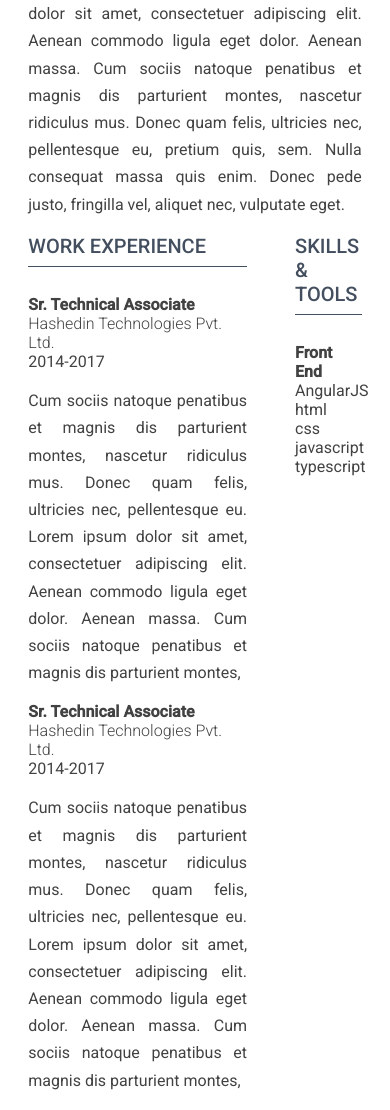
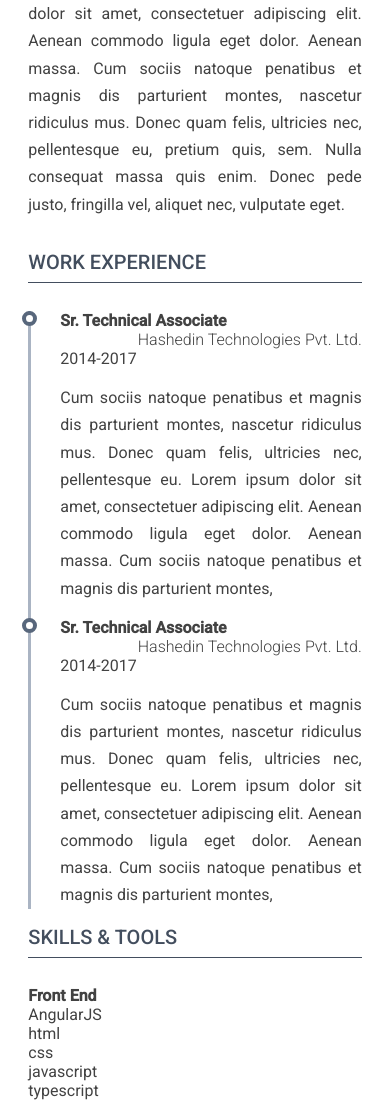
Before and after one commit to shivabayar/portfolio, a PHP site: page / in a window 390 px wide. Shown: the part 774-1884 px from the top of the page. Run offline with PHP 8.4, Linux system fonts and the light colour scheme.

Commit message:
Timeline styles done

```diff
--- a/css/main.css
+++ b/css/main.css
@@ -103,6 +103,7 @@ a {
     width: 60%;
     margin-left: auto;
     margin-right: auto;
+    margin-bottom: 2em;
 }
 
 main {
@@ -121,16 +122,13 @@ nav {
 }
 
 #work_experience {
-    order: 1;
+    order: 0;
     width: 80%;
-}
-
-#work_experience {
     padding-right: 3em;
 }
 
 #skill_set_container {
-    order: 2;
+    order: 1;
     width: 20%;
 }
 
@@ -171,3 +169,32 @@ h3 {
     font-weight: 300;
     font-size: 1em;
 }
+
+#resume_timeline {
+    position: relative;
+    padding-left: 2em;
+}
+
+#resume_timeline::before {
+    content: "";
+    width: 3px;
+    height: 100%;
+    background: #aab4c3;
+    position: absolute;
+    left: 0em;
+}
+
+.job-details {
+    /* padding-left: 2em; */
+}
+
+.job-details::before {
+    content: "";
+    position: absolute;
+    left: -6px;
+    width: 15px;
+    height: 15px;
+    border: 4px solid #58677c;
+    background: white;
+    border-radius: 50%;
+}
--- a/css/responsive.css
+++ b/css/responsive.css
@@ -39,7 +39,7 @@
     }
 
     #work_experience > section {
-        padding-left: 1em;
+        /* padding-left: 1em; */
     }
 }
 
@@ -179,4 +179,35 @@
         margin-left: auto;
         margin-right: auto;
     }
+
+    #work_experience {
+        order: 1;
+        width: 100%;
+        padding-right: 0;
+    }
+
+    #skill_set_container {
+        order: 2;
+        width: 100%;
+    }
+
+    .resume-position {
+        order: 0;
+        width: 100%;
+        font-weight: 600;
+        font-size: 1em;
+    }
+
+    .company-name {
+        order: 1;
+        width: 100%;
+        text-align: right;
+        font-weight: 300;
+        font-size: 1em;
+    }
+
+    .experience-year {
+        order: 2;
+        width: 100%;
+    }
 }
--- a/index.html
+++ b/index.html
@@ -113,6 +113,7 @@
                             <h2 class="resume-title">
                                     Work Experience
                             </h2>
+                            <div id="resume_timeline">
                                 <article class="job-details">
                                     <div class="position-details">
                                         <h3 class="resume-position">
@@ -153,6 +154,7 @@
                                         </p>
                                     </div>
                                 </article>
+                            </div>
                         </section>
                     </div>
                     <div id="skill_set_container">
```
Lines whose indentation alone changed are shown as unchanged.
